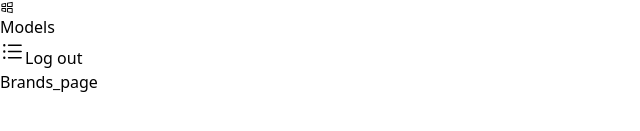
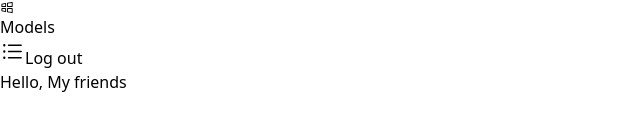
Before and after one commit to bekzot1508/Avto_Rental_Admin_Panel, a React (Vite) app: page /home/brands in a window 1280 px wide. Shown: the part 195-326 px from the top of the page, without its empty margins (0-640 px from the left). Built offline with nearby package versions, Linux system fonts and the light colour scheme.

Commit message:
Brands changes

```diff
--- a/src/pages/Brands_page.jsx
+++ b/src/pages/Brands_page.jsx
@@ -2,7 +2,9 @@
 
 const Brands_page = () => {
   return (
-    <div>Brands_page</div>
+    <div>
+      <h2>Hello, My friends</h2>
+    </div>
   )
 }
 
```
